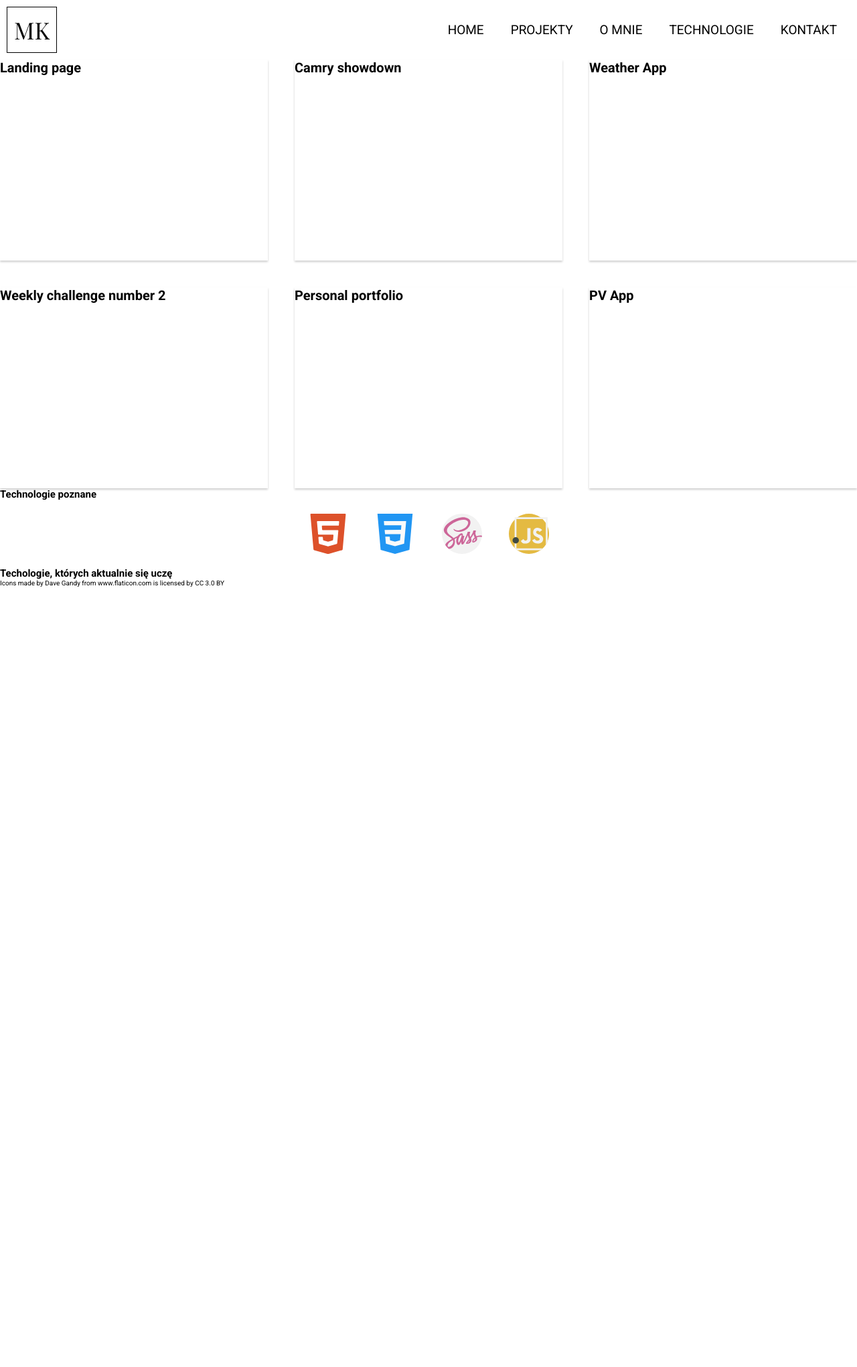
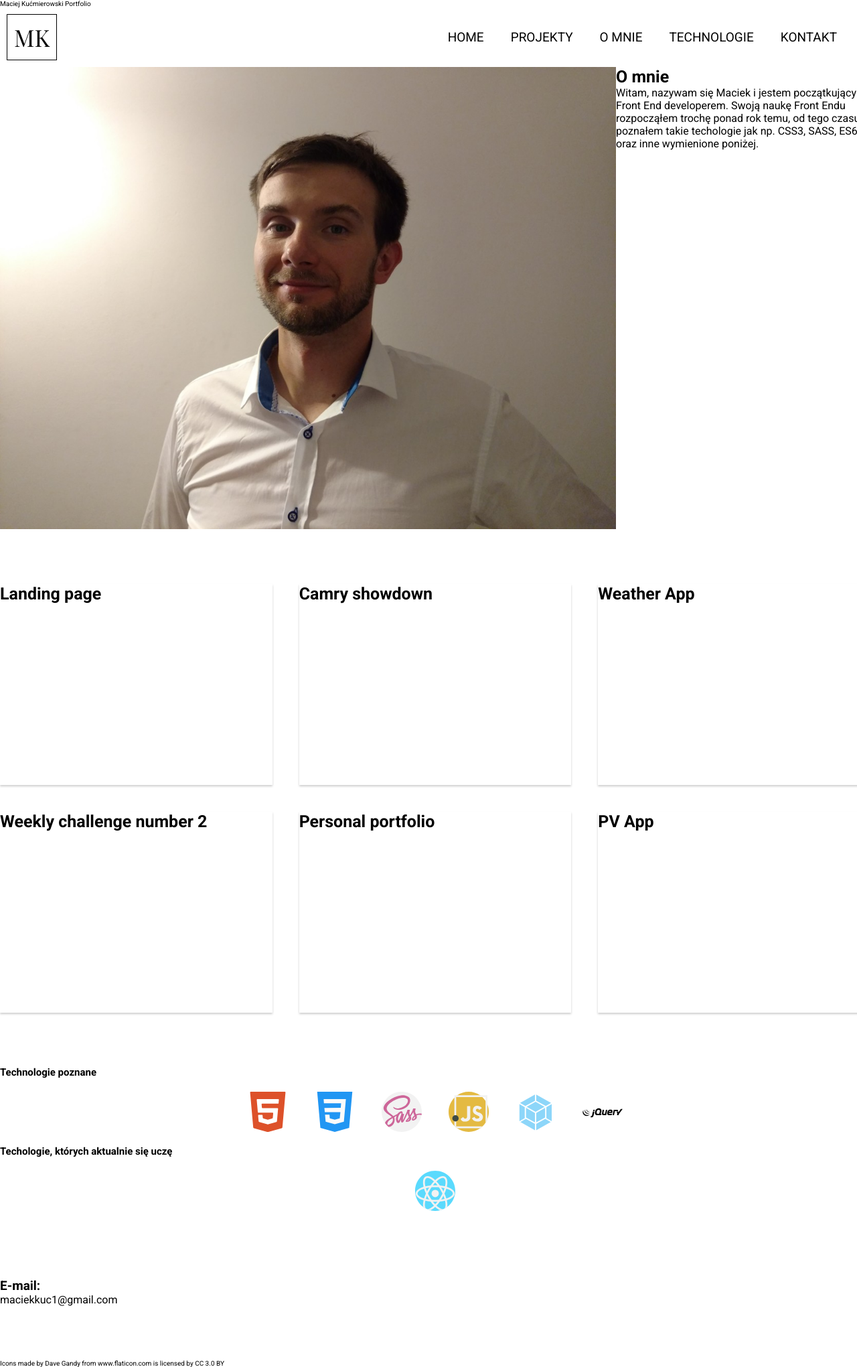
Before and after one commit to maciekKuc/maciekKuc.github.io, a website: page index.html in a window 1280 px wide. Shown: the whole page at 67% size. Before the commit the page ends 876 px from the top, so only its background shows below. Drawn offline with Linux system fonts and the light colour scheme.

Commit message:
marjup and general styling

```diff
--- a/index.html
+++ b/index.html
@@ -6,69 +6,82 @@
   <link rel="stylesheet" href="css/style.css">
   <link href="https://fonts.googleapis.com/css?family=Playfair+Display+SC|Roboto:300,400,700" rel="stylesheet">
 
-  <title>Maciej Kućmierowski Portfolio</title>
+  <heading-big>Maciej Kućmierowski Portfolio</heading-big>
 </head>
 <body>
   <nav class="navbar">
     <p class="navbar__name">MK</p>
     <ul class="navbar__menu">
       <li class="navbar__item"><a href="#home">home</a></li>
-      <li class="navbar__item"><a href="#projekty">projekty</a></li>
-      <li class="navbar__item"><a href="#o mnie">o mnie</a></li>
-      <li class="navbar__item"><a href="#technologie">technologie</a></li>
-      <li class="navbar__item"><a href="#kontakt">kontakt</a></li>
+      <li class="navbar__item"><a href="#projects">projekty</a></li>
+      <li class="navbar__item"><a href="#about">o mnie</a></li>
+      <li class="navbar__item"><a href="#technologies">technologie</a></li>
+      <li class="navbar__item"><a href="#contact">kontakt</a></li>
     </ul>
   </nav>
-  <div class="home" id="home">
-
+  <main class="main">
+    <div class="home mb-hg" id="home">
+    <div class="home__card">
+      <img src="img/profilowe.png" alt="" class="home__photo">
+    </div>
+    <div class="home__card">
+      <h1 class="heading-big">O mnie</h1>
+      <p class="paragraph">Witam, nazywam się Maciek i jestem początkującym Front End developerem. Swoją naukę Front Endu rozpocząłem trochę ponad rok temu, od tego czasu poznałem takie techologie jak np. CSS3, SASS, ES6 oraz inne wymienione poniżej. </p>
+    </div>
   </div>
-  <div class="project" id="projects">
+  <div class="project mb-hg" id="projects">
     <div class="project__card">
-      <h1 class="project__title">Landing page</h1>
-      <p class="paragraph paragraph--black"></p>
+      <h1 class="heading-big">Landing page</h1>
+      <p class="paragraph"></p>
     </div>
     <div class="project__card">
-      <h1 class="project__title">Camry showdown</h1>
-      <p class="paragraph paragraph--black"></p>
+      <h1 class="heading-big">Camry showdown</h1>
+      <p class="paragraph"></p>
     </div>
     <div class="project__card">
-      <h1 class="project__title">Weather App</h1>
-      <p class="paragraph paragraph--black"></p>
+      <h1 class="heading-big">Weather App</h1>
+      <p class="paragraph"></p>
     </div>
     <div class="project__card">
-      <h1 class="project__title">Weekly challenge number 2</h1>
-      <p class="paragraph paragraph--black"></p>
+      <h1 class="heading-big">Weekly challenge number 2</h1>
+      <p class="paragraph"></p>
     </div>
     <div class="project__card">
-      <h1 class="project__title">Personal portfolio</h1>
-      <p class="paragraph paragraph--black"></p>
+      <h1 class="heading-big">Personal portfolio</h1>
+      <p class="paragraph"></p>
     </div>
     <div class="project__card">
-      <h1 class="project__title">PV App</h1>
-      <p class="paragraph paragraph--black"></p>
+      <h1 class="heading-big">PV App</h1>
+      <p class="paragraph"></p>
     </div>
   </div>
   <div class="about" id="about">
 
   </div>
-  <div class="technologies" id="technologies">
+  <div class="technologies mb-hg" id="technologies">
     <h2 class="heading">Technologie poznane</h2>
     <div class="technologies__container">
       <img src="img/html5.svg" class="technologies__icon" alt="">
       <img src="img/css-3.svg" class="technologies__icon" alt="">
       <img src="img/sass.svg" class="technologies__icon" alt="">
       <img src="img/javascript.svg" class="technologies__icon" alt="">
+      <img src="img/webpack.svg" class="technologies__icon" alt="">
+      <img src="img/JQuery.svg" class="technologies__icon" alt="">
     </div>
     <h2 class="heading">Techologie, których aktualnie się uczę</h2>
+    <div class="technologies__container">
+      <img src="img/react.svg" class="technologies__icon" alt="">
+    </div>
   </div>
-  <div class="contact" id="contact">
+  <div class="contact mb-hg" id="contact">
+    <h2 class="heading-small">E-mail:</h2>
+    <p class="paragraph">maciekkuc1@gmail.com</p>
+  </div>
+  </main>
 
-  </div>
-  <div class="sidebar">
 
-  </div>
   <footer class="footer">
-    <div class="footer__credit">Icons made by <a href="https://www.flaticon.com/authors/dave-gandy" title="Dave Gandy">Dave Gandy</a> from <a href="https://www.flaticon.com/"           title="Flaticon">www.flaticon.com</a> is licensed by <a href="http://creativecommons.org/licenses/by/3.0/"          title="Creative Commons BY 3.0" target="_blank">CC 3.0 BY</a></div>
+    <div class="footer__credit">Icons made by <a href="https://www.flaticon.com/authors/dave-gandy" heading-big="Dave Gandy">Dave Gandy</a> from <a href="https://www.flaticon.com/"           heading-big="Flaticon">www.flaticon.com</a> is licensed by <a href="http://creativecommons.org/licenses/by/3.0/"          heading-big="Creative Commons BY 3.0" target="_blank">CC 3.0 BY</a></div>
   </footer>
 </body>
 </html>
--- a/sass/_about.scss
+++ b/sass/_about.scss
@@ -0,0 +1,12 @@
+.home{
+	display: grid;
+	grid-template-columns: 1fr 1fr;
+
+	&__card{
+
+	}
+
+	&__photo{
+
+	}
+}
--- a/sass/_base.scss
+++ b/sass/_base.scss
@@ -16,3 +16,8 @@ a{
 	color: inherit;
 	text-decoration: none;
 }
+
+.main{
+	width: 1300px;
+	margin: 0 auto;
+}
--- a/sass/_technologies.scss
+++ b/sass/_technologies.scss
@@ -8,7 +8,7 @@
 	}
 
 	&__icon{
-		max-height: 10rem;
+		height: 10rem;
 		padding: 2rem;
 	}
 }
--- a/sass/_typography.scss
+++ b/sass/_typography.scss
@@ -1,11 +1,14 @@
 .heading-small{
-
+	font-size: 1.9rem;
 }
 
 .heading-big{
-
+	font-size: 2.5rem;
 }
 
+.paragraph{
+	font-size: 1.6rem;
+}
 
 .mb-sm{ margin-bottom: 2rem; }
 .mb-md{ margin-bottom: 3rem; }
```
Also changed, not shown: css/style.css, img/JQuery.svg (added), img/profilowe.png (added), img/webpack.svg (added).
